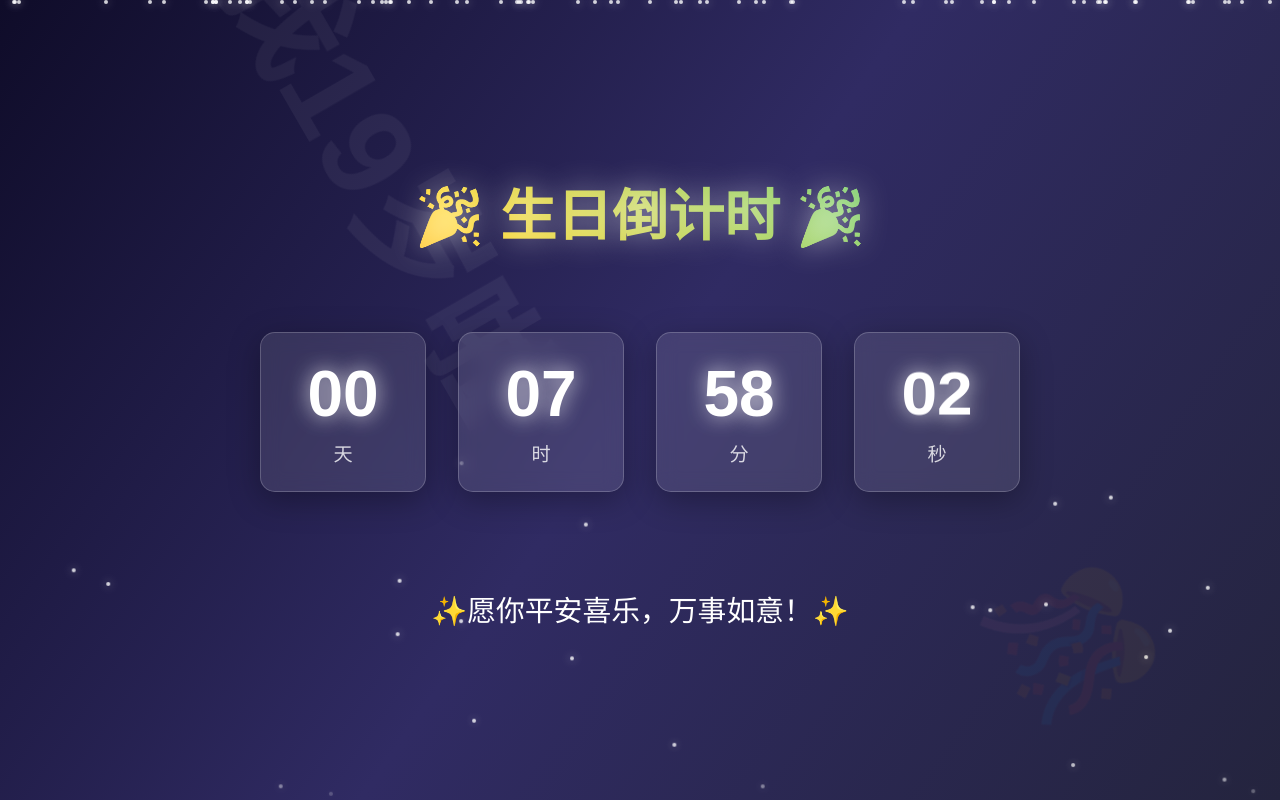
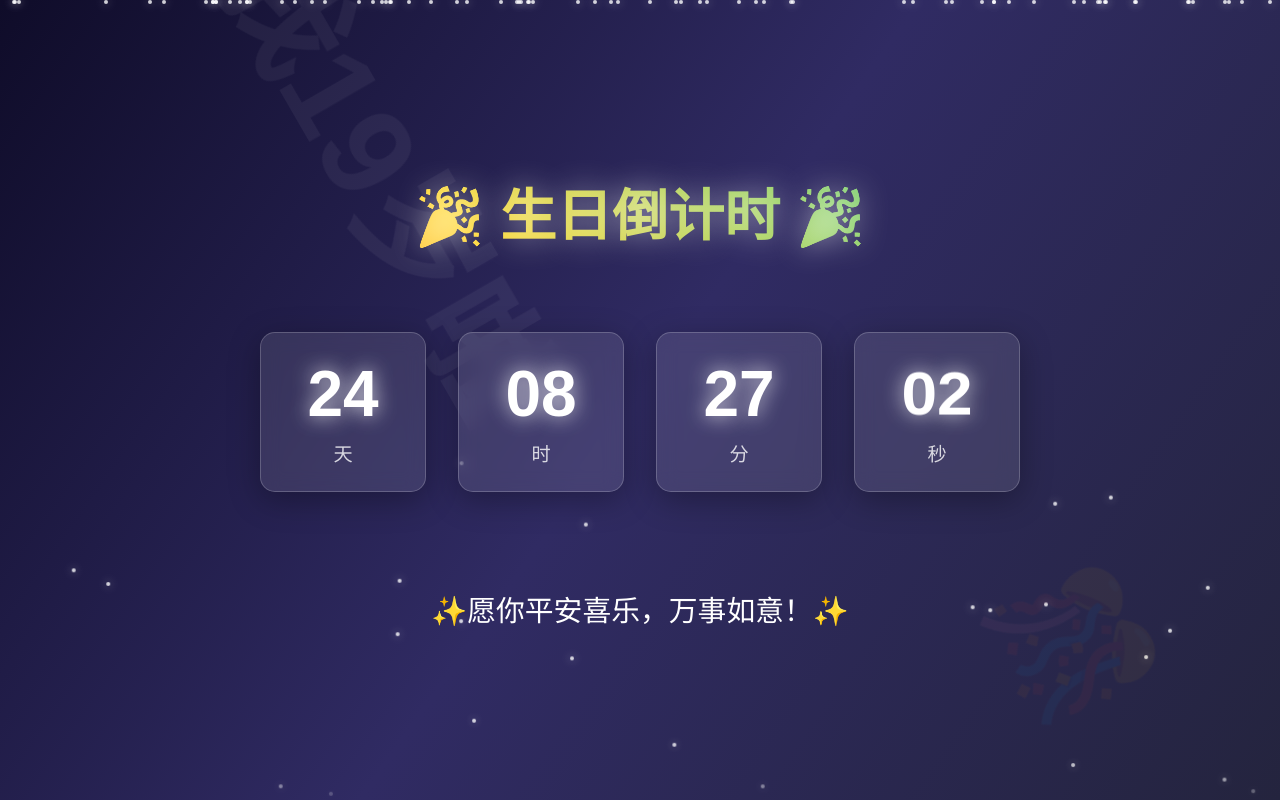
Before and after one commit to Cheerful063/Web, a plain HTML site: page index.html in a window 1280 px wide. Shown: the top 800 px of the page. Drawn offline with Linux system fonts and the light colour scheme.

Commit message:
Update countdown target date to December 14, 2025

```diff
--- a/index.html
+++ b/index.html
@@ -299,7 +299,7 @@
         // 倒计时功能
         function updateCountdown() {
             // 设置目标日期
-            const targetDate = new Date('2025-11-19T23:31:00').getTime();
+            const targetDate = new Date('2025-12-14T00:00:00').getTime();
             const now = new Date().getTime();
             const distance = targetDate - now;
 
```
